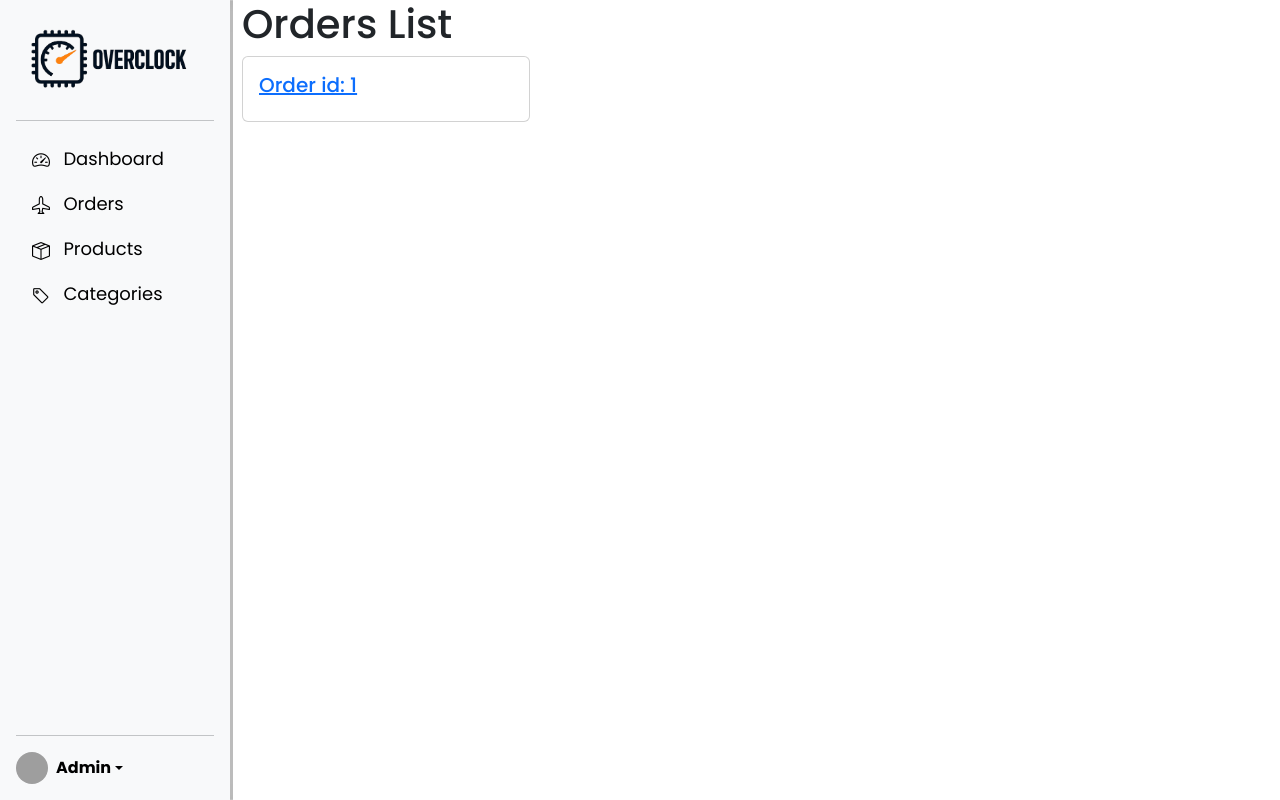
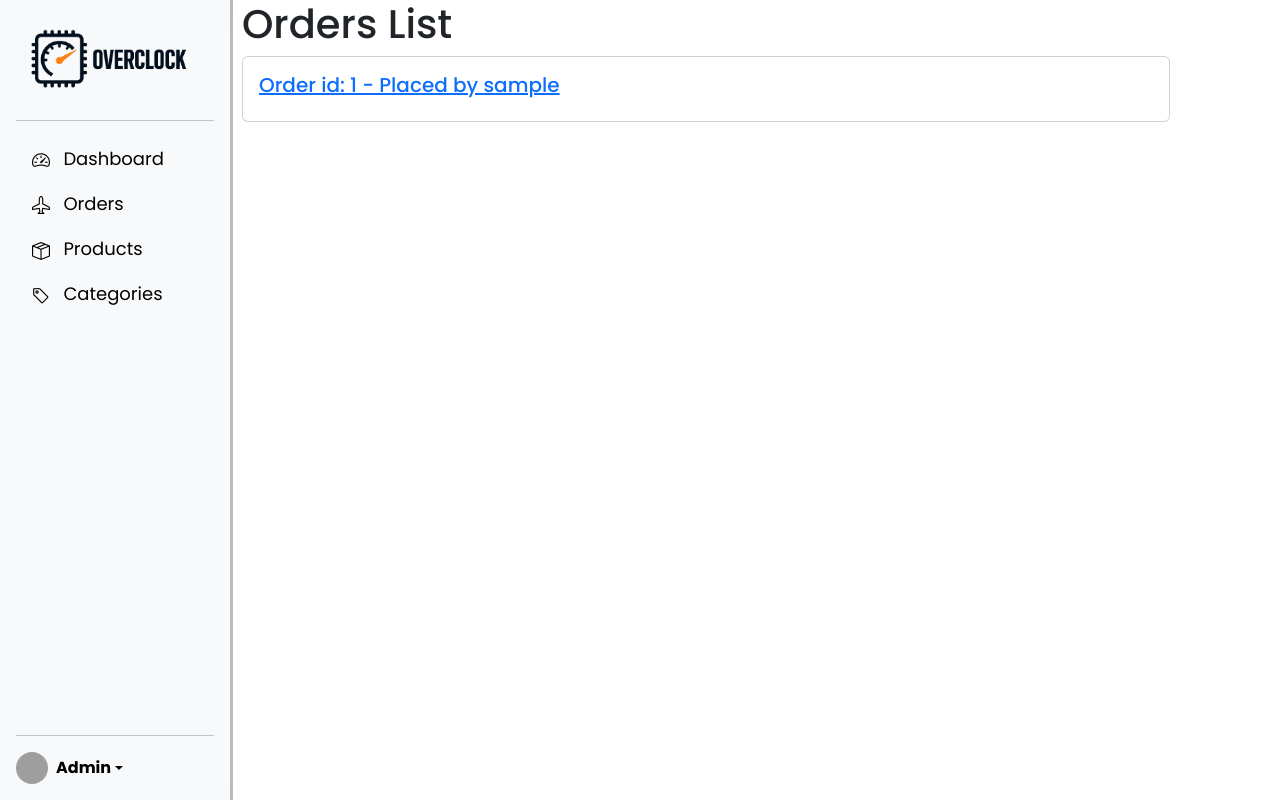
Before and after one commit to izZERO/Overclock, a Django app: page /manage/orders/ in a window 1280 px wide. Run offline with Django 5.2, Linux system fonts and the light colour scheme; tables that the repository leaves empty hold one stand-in row (values such as "Sample post"); grey boxes are pictures that could not be loaded.

Commit message:
more stuff for orders in admin dashboard

```diff
--- a/main/models.py
+++ b/main/models.py
@@ -55,6 +55,9 @@ class Order(models.Model):
     def __str__(self):
         return f"Order for {self.user_id.username} placed on {self.date_placed}"
 
+    class Meta:
+        ordering = ["-date_placed"]
+
 
 class Order_Detail(models.Model):
     order_id = models.ForeignKey(Order, on_delete=models.CASCADE)
--- a/main/templates/main/order_list.html
+++ b/main/templates/main/order_list.html
@@ -3,10 +3,12 @@
   <h1>Orders List</h1>
 </div>
 {% for order in order_list %}
-<div class="card" style="width: 18rem">
+<div class="card" style="width: 58rem">
   <div class="card-body">
     <a href="{%url 'orders_detail' order.id %}">
-      <h5 class="card-title">Order id: {{order.id}}</h5>
+      <h5 class="card-title">
+        Order id: {{order.id}} - Placed by {{order.user_id.username }}
+      </h5>
     </a>
   </div>
 </div>
--- a/main/urls.py
+++ b/main/urls.py
@@ -50,7 +50,7 @@ urlpatterns = [
     path("profile/edit", views.profile, name="profile-edit"),
     # Order
     path("manage/orders/", views.OrderList.as_view(), name="orders_index"),
-       path(
+    path(
         "manage/orders/<int:pk>/",
         views.OrderDetail.as_view(),
         name="orders_detail",
--- a/main/views.py
+++ b/main/views.py
@@ -160,7 +160,7 @@ class OrderDetail(DetailView):
 
 
 # class OrderUpdate(UpdateView):
-#     model = Order_Detail
+#     model = Order
 #     fields = ["quantity"]
 
 # class OrderDelete(DeleteView):
```
